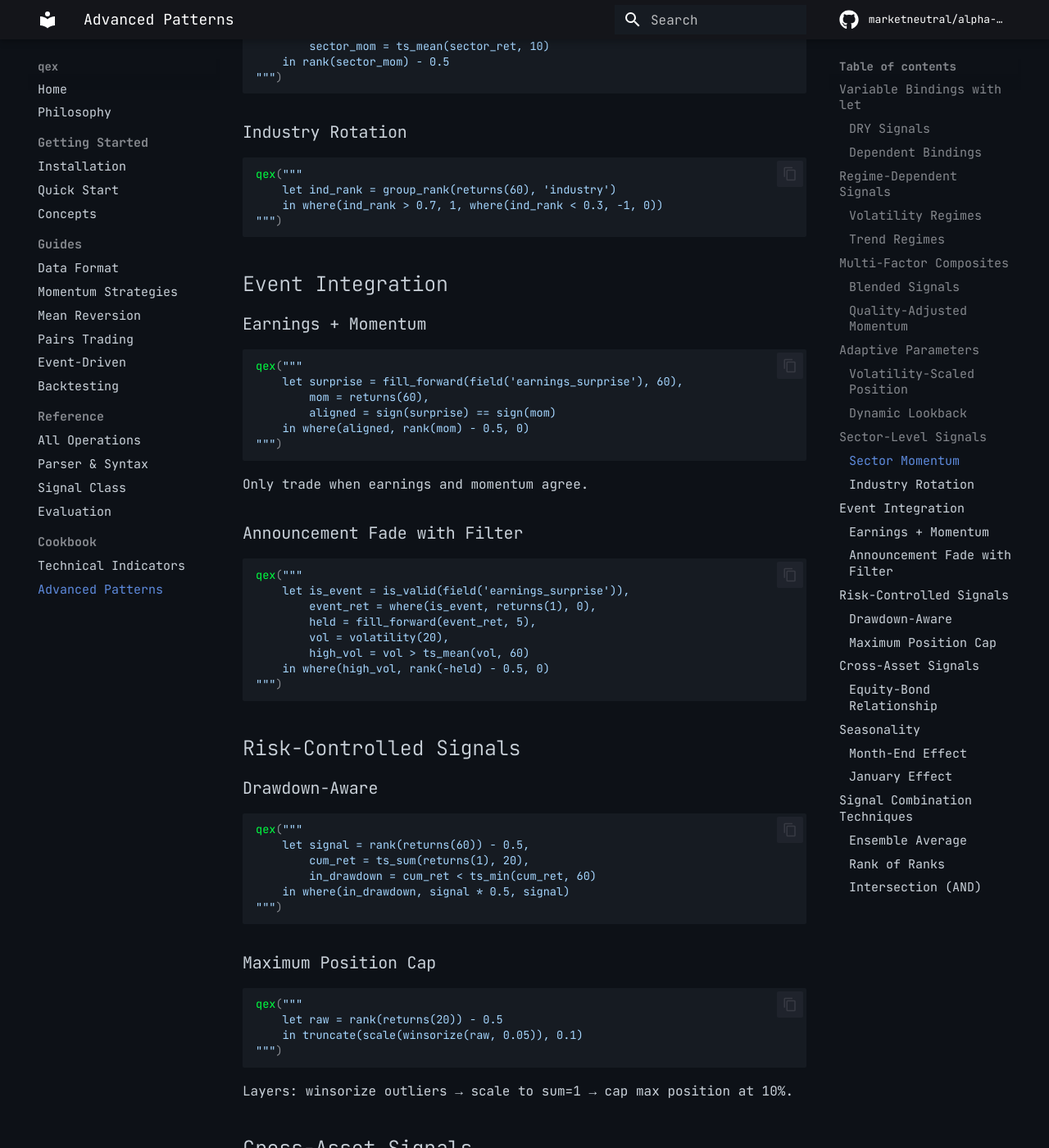
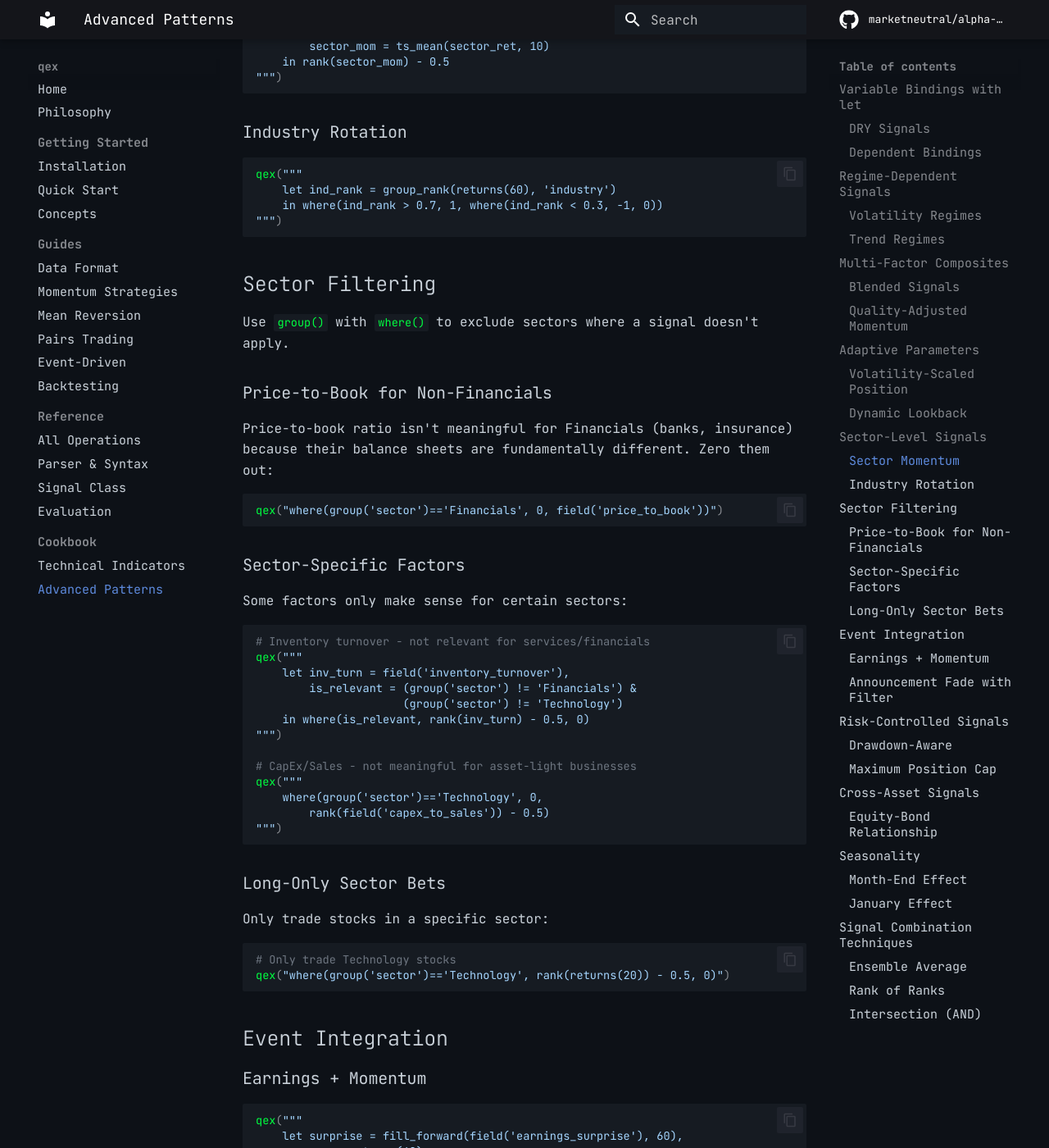
Before and after one commit to marketneutral/alpha-parser, an MkDocs documentation site: the page built from docs/cookbook/advanced-patterns.md, in a window 1280 px wide and 1400 px high, scrolled down 2559 px. Shown: the whole window at 82% size. Built offline with MkDocs 1.6.1 and Material for MkDocs 9.7.7, drawn with Linux system fonts in a browser that asks for light colours; comment, search, counter and statistics services are not loaded.

Commit message:
Add documentation for group() sector filtering
Examples show filtering factors by sector, e.g., zeroing out
price-to-book for Financials where it's not meaningful.

- CLAUDE.md: Add group() to operations, sector filtering section
- README.md: Add group() docs and sector filtering examples
- docs/reference/operations.md: Add group() to reference
- docs/cookbook/advanced-patterns.md: Add sector filtering recipes

https://claude.ai/code/session_01Q5g4hvkz4UdzMKGfD1aaE1

````diff
--- a/docs/cookbook/advanced-patterns.md
+++ b/docs/cookbook/advanced-patterns.md
@@ -133,6 +133,47 @@ qex("""
 """)
 ```
 
+## Sector Filtering
+
+Use `group()` with `where()` to exclude sectors where a signal doesn't apply.
+
+### Price-to-Book for Non-Financials
+
+Price-to-book ratio isn't meaningful for Financials (banks, insurance) because their balance sheets are fundamentally different. Zero them out:
+
+```python
+qex("where(group('sector')=='Financials', 0, field('price_to_book'))")
+```
+
+### Sector-Specific Factors
+
+Some factors only make sense for certain sectors:
+
+```python
+# Inventory turnover - not relevant for services/financials
+qex("""
+    let inv_turn = field('inventory_turnover'),
+        is_relevant = (group('sector') != 'Financials') &
+                      (group('sector') != 'Technology')
+    in where(is_relevant, rank(inv_turn) - 0.5, 0)
+""")
+
+# CapEx/Sales - not meaningful for asset-light businesses
+qex("""
+    where(group('sector')=='Technology', 0,
+        rank(field('capex_to_sales')) - 0.5)
+""")
+```
+
+### Long-Only Sector Bets
+
+Only trade stocks in a specific sector:
+
+```python
+# Only trade Technology stocks
+qex("where(group('sector')=='Technology', rank(returns(20)) - 0.5, 0)")
+```
+
 ## Event Integration
 
 ### Earnings + Momentum
--- a/docs/reference/operations.md
+++ b/docs/reference/operations.md
@@ -186,6 +186,7 @@ Like cross-sectional, but within groups.
 
 | Operation | Description |
 |-----------|-------------|
+| `group('group')` | Access group data for filtering |
 | `group_rank(x, 'group')` | Rank within each group |
 | `group_demean(x, 'group')` | Demean within each group |
 | `group_std(x, 'group', period)` | Rolling std within group |
@@ -196,6 +197,20 @@ Like cross-sectional, but within groups.
 qex("group_demean(returns(20), 'sector')")  # Sector-neutral returns
 qex("group_rank(returns(20), 'industry')")  # Rank within industry
 ```
+
+### Sector Filtering
+
+Use `group()` with `where()` to filter signals by sector membership:
+
+```python
+# Price-to-book isn't meaningful for Financials - zero them out
+qex("where(group('sector')=='Financials', 0, field('price_to_book'))")
+
+# Only trade Technology stocks
+qex("where(group('sector')=='Technology', returns(20), 0)")
+```
+
+This is useful when factors don't apply to certain sectors (e.g., value metrics for financials, inventory for services).
 
 ## Conditional Operations
 
````
Also changed, not shown: CLAUDE.md (+13 -2 lines), README.md (+21 -0 lines).
